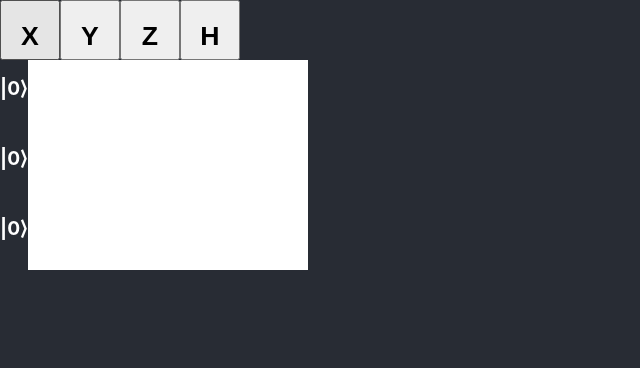
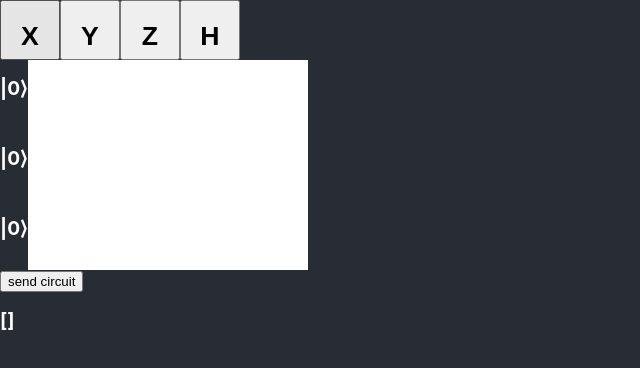
Before and after one commit to axellage/quantum-sim-group-81, a React (Create React App) app in the folder client/: page / in a window 1280 px wide. Shown: the top 368 px of the page, without its empty margins (0-640 px from the left). Built offline with nearby package versions, Linux system fonts and the light colour scheme.

Commit message:
Send circuit

```diff
--- a/client/src/App.tsx
+++ b/client/src/App.tsx
@@ -3,10 +3,13 @@ import './App.css';
 import {DndContext} from '@dnd-kit/core';
 import {useDraggable, useDroppable} from '@dnd-kit/core';
 import {CSS} from '@dnd-kit/utilities';
+import axios from 'axios';
 
 function App() {
   // This matrix doesn't contain actual elements, just information about what the circuit looks like.
   const [circuit, setCircuit] = useState([["I","I","I","I"], ["I","I","I","I"], ["I","I","I","I"]]);
+  // Initializing this because it complains about type otherwise, there is probably a better way to do it.
+  const [states, setStates] = useState([{"step":0, "state":[]}]);
 
   // TODO implement setCircuit (aka add + and - buttons).
 
@@ -27,7 +30,6 @@ function App() {
       <Gate name="Z"/>
       <Gate name="H"/>
     </div>
-
     );
   }
 
@@ -37,6 +39,12 @@ function App() {
       <QubitLine id="0"/>
       <QubitLine id="1"/>
       <QubitLine id="2"/>
+      <button onClick={sendCircuit}>send circuit</button>
+      <section className="states">
+        {states.map((timeStep) => (
+        <h2>{JSON.stringify(timeStep.state)}</h2>
+        ))}
+      </section>
     </div>)
   }
 
@@ -108,8 +116,17 @@ function App() {
       }
     });
     setCircuit(newCircuit);
+  }
+
+  async function sendCircuit() {
+    const response = await axios.post('http://localhost:8000/simulate',
+        {circuit_matrix: circuit})
+  .then(function(response: any){
+    console.log(response);
+    setStates(response.data.state_list);
+  })}
 }
-}
+
 function PlacedGate(props:any){
   const style = {
     width: 60,
@@ -127,6 +144,9 @@ function PlacedGate(props:any){
     );
   } else return null;
 
+
 }
 
+
+
 export default App;
```
